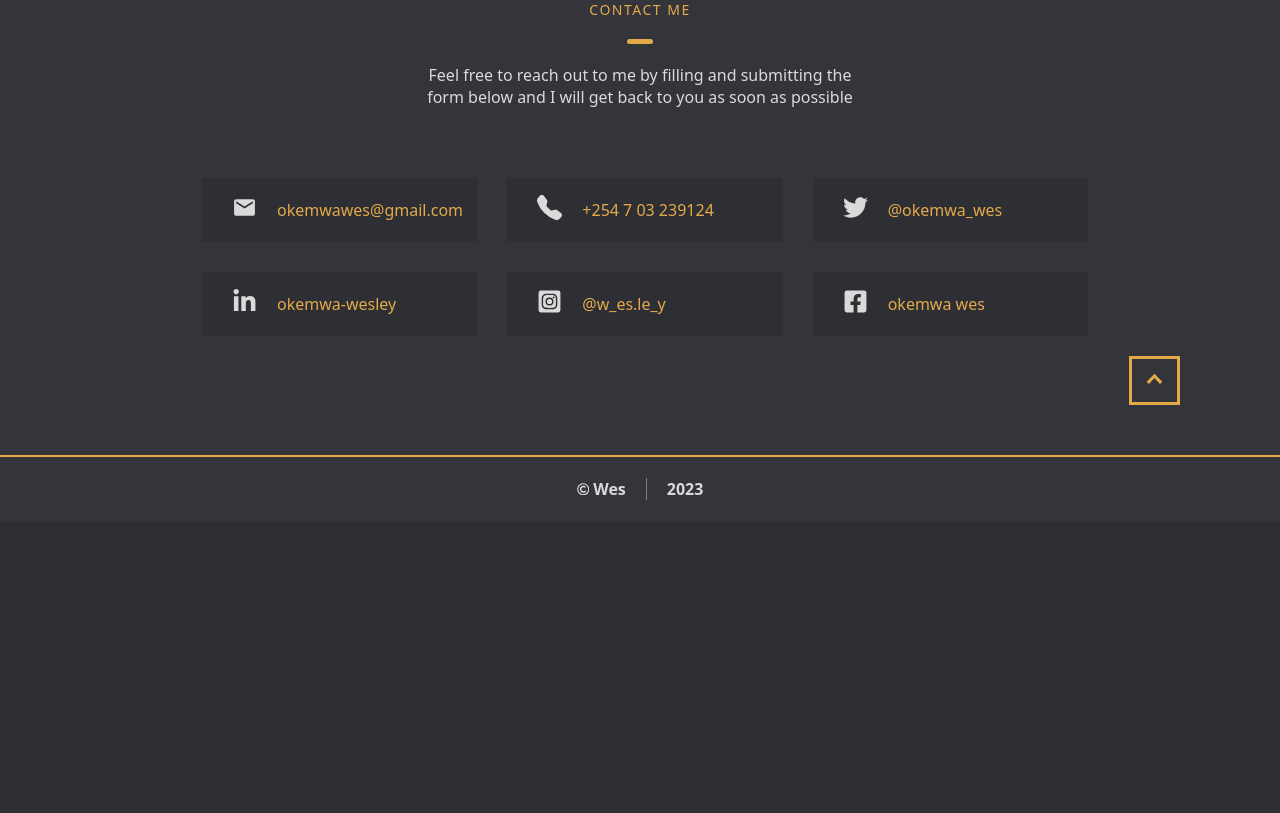
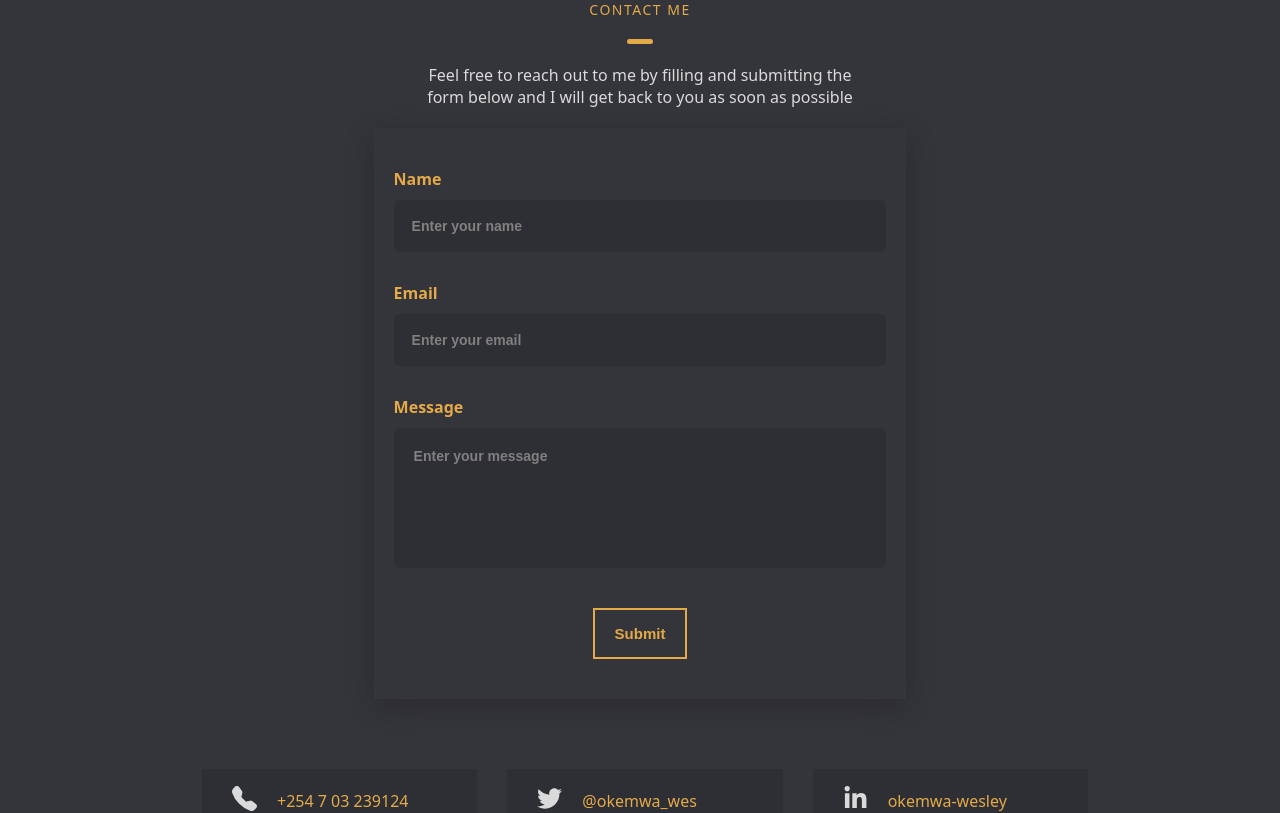
Before and after one commit to 1wes/Wes-Portfolio, a React (Create React App) app: page / in a window 1280 px wide. Shown: the part 3080-3893 px from the top of the page. Before the commit the page ends 3601 px from the top, so only its background shows below. Built offline with nearby package versions, Linux system fonts and the light colour scheme.

Commit message:
build contact form

```diff
--- a/src/components/contact.js
+++ b/src/components/contact.js
@@ -2,12 +2,12 @@ import React from "react";
 import './contact.css';
 import { CardSection } from "./services";
 import { CardRow } from "./portfolio";
-import { MdMail } from "react-icons/md";
 import { Link } from "react-router-dom";
 import { BsTelephoneFill } from "react-icons/bs";
 import { FaFacebookSquare, FaInstagramSquare, FaLinkedinIn, FaTwitter } from "react-icons/fa";
 import { GoChevronUp } from "react-icons/go";
 import { SectionHeader } from "./services";
+import { FormLabel, TextField } from "@mui/material";
 
 let ContactDescription=()=>{
 
@@ -55,6 +55,43 @@ let GoUp=({onClick})=>{
     )
 }
 
+let ContactForm=()=>{
+
+    return(
+        <React.Fragment>
+            <div className="contact-form-section">
+                <form className="contact-form">
+                    <label className="form-label">
+                        Name
+                    </label>
+                    <div className="input-field">
+                        <input type="text" placeholder="Enter your name"/>
+                    </div>
+
+                    <label className="form-label">
+                        Email
+                    </label>
+                    <div className="input-field">
+                        <input type="email" placeholder="Enter your email" />
+                    </div>
+
+                    <label className="form-label">
+                       Message
+                    </label>
+                    <div className="input-field">
+                        <textarea autoComplete="off" placeholder="Enter your message"/>
+                    </div>
+                    <div className="cta-btn" id="contact-form-cta">
+                        <button type="submit">
+                            Submit
+                        </button>
+                    </div>
+                </form>
+            </div>
+        </React.Fragment>
+    )
+}
+
 let Contact=()=>{
 
     const scrollToTop=()=>{
@@ -66,14 +103,14 @@ let Contact=()=>{
             <div className="contact-section" id="contact-me">
                 <div className="contact-content">
                     <ContactDescription/>
+                    <ContactForm/>
                     <CardSection id={`contact-card-section`}>
                         <CardRow>
-                            <ContactCard contactIcon={<MdMail/>} contact={`mailto:okemwawes@gmail.com`} address={`okemwawes@gmail.com`} />
                             <ContactCard contactIcon={<BsTelephoneFill/>} contact={`tel:+254 7 03 239124`} address={`+254 7 03 239124`} />
                             <ContactCard contactIcon={<FaTwitter/>} contact={`https://twitter.com/okemwa_wes`} address={`@okemwa_wes`} />
+                            <ContactCard contactIcon={<FaLinkedinIn/>} contact={`https://www.linkedin.com/in/okemwa-wes/`} address={`okemwa-wesley`} />
                         </CardRow>
                         <CardRow>
-                            <ContactCard contactIcon={<FaLinkedinIn/>} contact={`https://www.linkedin.com/in/okemwa-wes/`} address={`okemwa-wesley`} />
                             <ContactCard contactIcon={<FaInstagramSquare/>} contact={`https://z-p15.www.instagram.com/w_es.le_y/`} address={`@w_es.le_y`} />
                             <ContactCard contactIcon={<FaFacebookSquare/>} contact={`https://web.facebook.com/wes.wesley.794`} address={`okemwa wes`}/>
                         </CardRow>
```
